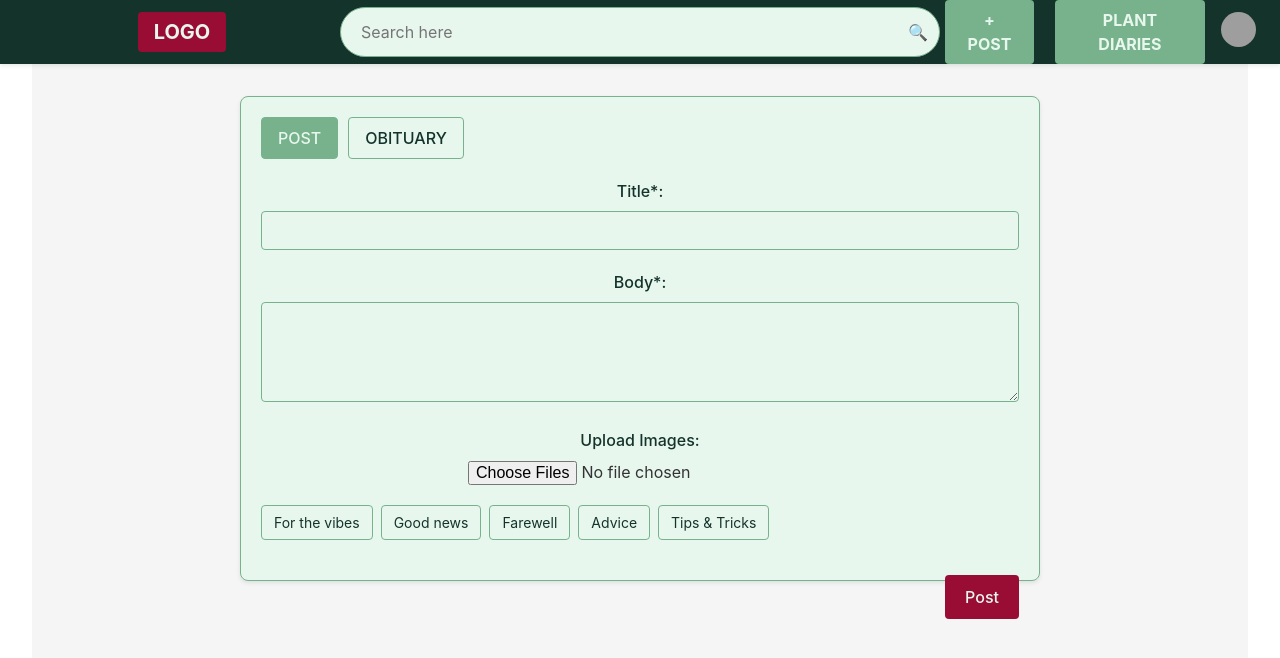
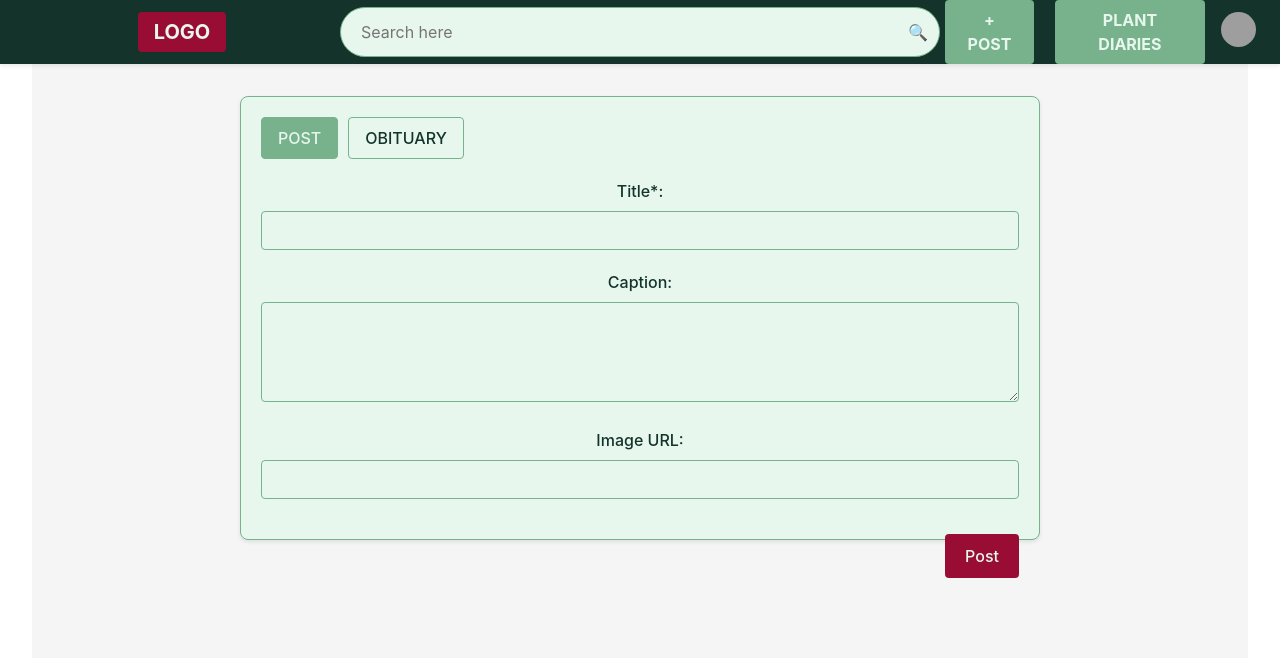
Before and after one commit to seherabachayo/dead-plant-society, a React (Vite) app in the folder client/: page /create in a window 1280 px wide. Shown: the top 658 px of the page. Built offline with nearby package versions, Linux system fonts and the light colour scheme; grey boxes are pictures that could not be loaded.

Commit message:
adding posts

```diff
--- a/client/src/components/CreatePostForm.jsx
+++ b/client/src/components/CreatePostForm.jsx
@@ -5,58 +5,95 @@ export default function CreatePostForm() {
   const [postType, setPostType] = useState('post'); // 'post' or 'obituary'
   const [formData, setFormData] = useState({
     title: '',
-        body: '',
-        dates: '',
-        finalMessage: '',
-        images: [],
-        tags: []
+    caption: '',
+    image: '',
+    TOD: '',
+    poster:''
   });
+  const [error, setError] = useState(null);
+  const [loading, setLoading] = useState(false);
+  const [successMsg, setSuccessMsg] = useState('');
 
-    const availableTags = [
-        'For the vibes',
-        'Good news',
-        'Farewell',
-        'Advice',
-        'Tips & Tricks'
-    ];
 
   const handleInputChange = (e) => {
     const { name, value } = e.target;
-        setFormData(prev => ({
+    setFormData((prev) => ({
       ...prev,
-            [name]: value
-        }));
-    };
-
-    const handleImageUpload = (e) => {
-        const files = Array.from(e.target.files);
-        setFormData(prev => ({
-            ...prev,
-            images: [...prev.images, ...files]
+      [name]: value,
     }));
   };
 
   const handleTagToggle = (tag) => {
-        setFormData(prev => {
+    setFormData((prev) => {
       const currentTags = prev.tags;
       if (currentTags.includes(tag)) {
         return {
           ...prev,
-                    tags: currentTags.filter(t => t !== tag)
+          tags: currentTags.filter((t) => t !== tag),
         };
       } else {
         return {
           ...prev,
-                    tags: [...currentTags, tag]
+          tags: [...currentTags, tag],
         };
       }
     });
   };
 
-    const handleSubmit = (e) => {
+  const handleSubmit = async (e) => {
     e.preventDefault();
-        // TODO: Handle form submission
-        console.log(formData);
+    setError(null);
+    setSuccessMsg('');
+    setLoading(true);
+
+    let payload = {};
+
+    if (postType === 'post') {
+      payload = {
+        title: formData.title,
+        caption: formData.caption,
+        image: formData.image,
+        // if you later want to send a single image URL or base64, put it here:
+        // image: “someURLorBase64”,
+      };
+    } else {
+      // obituary
+      payload = {
+        title: formData.title,
+        caption: formData.caption,
+        image: formData.image,
+      };
+    }
+
+    try {
+      const res = await fetch('http://localhost:5050/api/post', {
+        method: 'POST',
+        headers: {
+          'Content-Type': 'application/json',
+        },
+        body: JSON.stringify(payload),
+      });
+
+      const data = await res.json();
+      if (!res.ok) {
+        throw new Error(data.message || 'Failed to create post');
+      }
+
+      setSuccessMsg('post created');
+      //clear the form
+      setFormData({
+        title: '',
+        caption: '',
+        image: '',
+        TOD: '',
+        poster:''
+      });
+    } catch (err) {
+      console.error('Error creating post:', err);
+      setError(err.message);
+    } finally {
+      setLoading(false);
+    }
   };
 
   return (
@@ -65,12 +102,14 @@ export default function CreatePostForm() {
         <button
           className={postType === 'post' ? 'active' : ''}
           onClick={() => setPostType('post')}
+          type="button"
         >
           POST
         </button>
         <button
           className={postType === 'obituary' ? 'active' : ''}
           onClick={() => setPostType('obituary')}
+          type="button"
         >
           OBITUARY
         </button>
@@ -91,63 +130,54 @@ export default function CreatePostForm() {
         {postType === 'post' ? (
           <>
             <div className="form-field">
-                            <label>Body*:</label>
+              <label>Caption:</label>
               <textarea
-                                name="body"
-                                value={formData.body}
+                name="caption"
+                value={formData.caption}
                 onChange={handleInputChange}
                 required
               />
             </div>
             <div className="form-field">
-                            <label>Upload Images:</label>
+              <label>Image URL:</label>
               <input
-                                type="file"
-                                multiple
-                                accept="image/*"
-                                onChange={handleImageUpload}
+                type="text"
+                name="image"
+                value={formData.image}
+                onChange={handleInputChange}
                  />
             </div>
           </>
         ) : (
           <>
+
+
             <div className="form-field">
-                            <label>Dates*:</label>
-                            <input
-                                type="text"
-                                name="dates"
-                                value={formData.dates}
-                                onChange={handleInputChange}
-                                required
-                            />
-                        </div>
-                        <div className="form-field">
-                            <label>Final Message:</label>
+              <label>Caption:</label>
               <textarea
-                                name="finalMessage"
-                                value={formData.finalMessage}
+                name="caption"
+                value={formData.caption}
                 onChange={handleInputChange}
               />
             </div>
           </>
+
         )}
 
-                <div className="tags-section">
-                    {availableTags.map(tag => (
+
+
         <button
-                            key={tag}
-                            type="button"
-                            className={formData.tags.includes(tag) ? 'tag-selected' : 'tag'}
-                            onClick={() => handleTagToggle(tag)}
+          type="submit"
+          className="submit-button"
+          disabled={loading}
         >
-                            {tag}
+          {loading ? 'Posting…' : 'Post'}
         </button>
-                    ))}
-                </div>
 
-                <button type="submit" className="submit-button">
-                    Post
-                </button>
+        {error && <p className="error-text">Error: {error}</p>}
+        {successMsg && (
+          <p className="success-text">{successMsg}</p>
+        )}
       </form>
     </div>
   );
```
Lines whose indentation alone changed are shown as unchanged.
